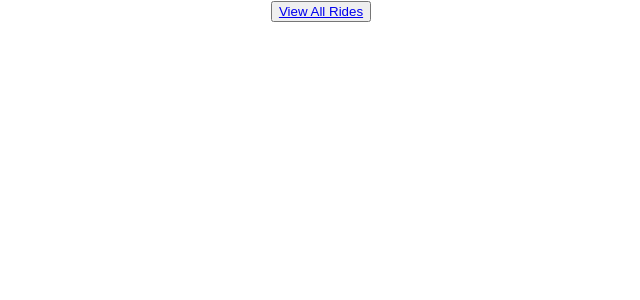
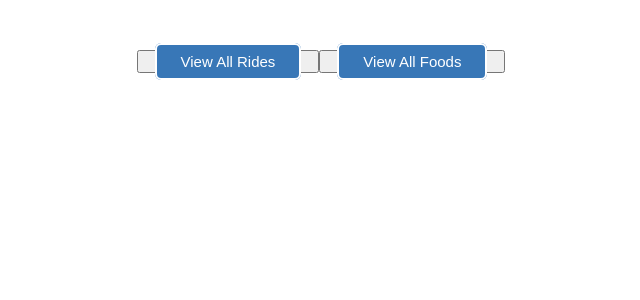
Before and after one commit to EddieYuabov/Amusement_Park, a React (Create React App) app in the folder client/: page / in a window 1280 px wide. Shown: the top 300 px of the page, without its empty margins (319-959 px from the left). Built offline with nearby package versions, Linux system fonts and the light colour scheme.

Commit message:
Form logic placed on food page, and home css has been added for buttons

```diff
--- a/client/src/App.css
+++ b/client/src/App.css
@@ -1,6 +1,3 @@
-.App {
-  text-align: center;
-}
 
 .App-logo {
   height: 40vmin;
@@ -68,5 +65,30 @@ span {
 .ride-image {
 width: 200px;
 height: 180px;
+}
+#rideBtn{
+  margin: 10px;
+  font-size: 15px;
+  padding: 8px 24px;
+  background-color: #3877b7;
+  color: white;
+  border-radius: 6px;
+  border: 2px solid white;
+  text-decoration: none;
+}
+#foodBtn{
+  margin: 10px;
+  margin-top: 50px;
+  font-size: 15px;
+  padding: 8px 24px;
+  background-color: #3877b7;
+  color: white;
+  border-radius: 6px;
+  border: 2px solid white;
+  text-decoration: none;
 
 }
+#foodDiv{
+  text-align: center;
+  margin-top: 50px;
+}
--- a/client/src/App.js
+++ b/client/src/App.js
@@ -3,6 +3,7 @@ import Home from './components/Home'
 import { Routes, Route } from 'react-router-dom'
 import React from 'react'
 import RidesPage from './components/RidesPage'
+import FoodPage from './components/FoodPage'
 
 const App = () => {
   return (
@@ -11,6 +12,7 @@ const App = () => {
         <Routes>
           <Route path="/" element={<Home />} />
           <Route path="/rides" element={<RidesPage />} />
+          <Route path="/foods" element={<FoodPage />} />
         </Routes>
       </main>
     </div>
--- /dev/null
+++ b/client/src/components/FoodPage.js
@@ -0,0 +1,32 @@
+import React from 'react'
+import '../App.css'
+import { useState, useEffect, useSyncExternalStore } from 'react'
+import { useParams, useNavigate } from 'react-router-dom'
+import { Link } from 'react-router-dom'
+const handleSubmit = () => {}
+const handleChange = () => {}
+const handleDelete = () => {}
+const foodPage = () => {
+  // const [formState, setFormState] = useState({
+  //   name: '',
+  //   price: '',
+  //   category: ''
+  // })
+  return (
+    //   <main>
+    <div>
+      <h1>Food Pages</h1>
+    </div>
+    //     <form class="FoodForm" onSubmit={handleSubmit}>
+    //       <label>Food Name: </label>
+    //       <input value={formState.name} onChange={handleChange}></input>
+    //       <label>Price: </label>
+    //       <input value={formState.name} onChange={handleChange}></input>
+    //       <label>Category: </label>
+    //       <input value={formState.name} onChange={handleChange}></input>
+    //     </form>
+    //   </main>
+  )
+}
+
+export default foodPage
--- a/client/src/components/Home.jsx
+++ b/client/src/components/Home.jsx
@@ -11,10 +11,14 @@ const Home = () => {
 
   return (
     <div className="Home">
-
-       <button>
-       <Link className='link' to="/"> View All Rides</Link>
-       </button>
+      <div id="foodDiv">
+        <button>
+          <Link id="rideBtn" className='link' to="/rides"> View All Rides</Link>
+        </button>
+        <button>
+          <Link id="foodBtn" className='link' to="/foods"> View All Foods</Link>
+        </button>
+      </div>
     </div>
       )
 }
--- a/client/src/components/RideCard.jsx
+++ b/client/src/components/RideCard.jsx
@@ -11,7 +11,7 @@ const imageName = props.ride.toLowerCase().replaceAll(' ', '')
 
     return (
       <li className='ride-card'>
-       <img src={rideImages[imageName]} className='ride-image'/>
+      <img src={rideImages[imageName]} className='ride-image'/>
         <h4>{props.ride}</h4>
         <span>Thrill Level: {props.thrillLevel}</span>
       </li>
```
Also changed, not shown: 1 other file (tests, documents, lock files or other folders).
